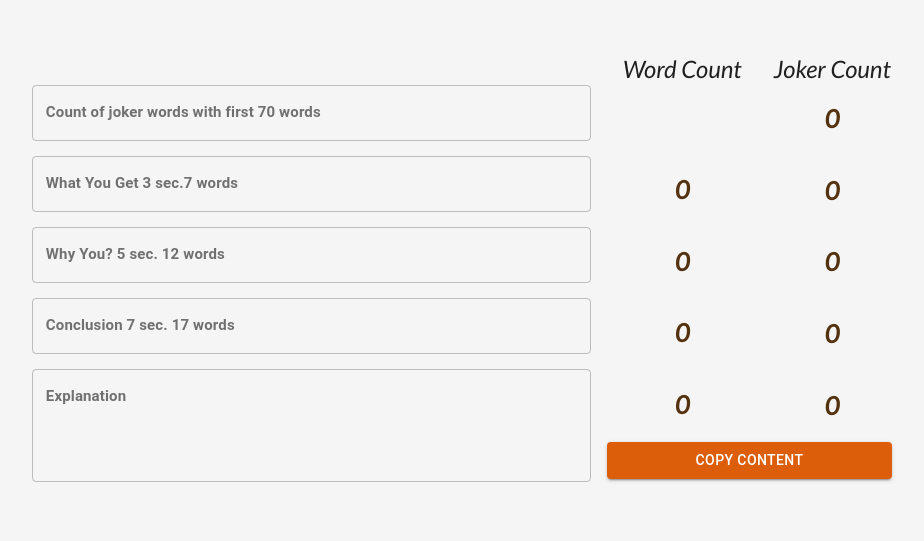
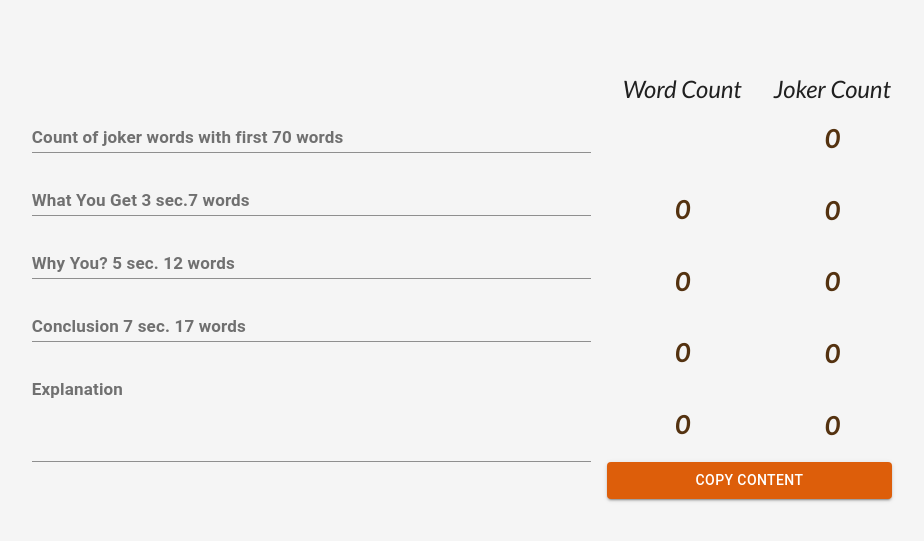
Before and after one commit to Shakib448/wordcount-avivson, a React (Create React App) app: page / in a window 1280 px wide. Shown: the part 109-650 px from the top of the page, without its empty margins (137-1061 px from the left). Built offline with nearby package versions, Linux system fonts and the light colour scheme.

Commit message:
WIP on function

```diff
--- a/src/components/Form/Form.js
+++ b/src/components/Form/Form.js
@@ -2,12 +2,14 @@ import {
   Container,
   Grid,
   FormGroup,
-  TextField,
+  // TextField,
   Typography,
   Button,
   List,
   ListItem,
   FormControl,
+  Input,
+  InputLabel,
 } from "@material-ui/core";
 import { makeStyles } from "@material-ui/core/styles";
 import clsx from "clsx";
@@ -95,9 +97,8 @@ const Form = () => {
   const matchWords = matchGet.concat(matchWhy).concat(matchConclusion);
   let unique = [...new Set(matchWords)];
 
-  console.log(unique);
-
-  const { register, handleSubmit } = useForm();
+  // const { register, handleSubmit } = useForm();
+  const { handleSubmit } = useForm();
   const onSubmit = (data) => {
     setCopyData([data.get, data.why, data.conclusion, data.explanation]);
   };
@@ -297,7 +298,52 @@ const Form = () => {
             <Grid item md={6} sm={12} lg={6} xs={12}>
               <FormGroup>
                 <FormControl>
-                  <TextField
+                  <InputLabel>
+                    Count of joker words with first 70 words
+                  </InputLabel>
+
+                  <Input
+                    className={classes.formControl}
+                    value={unique.join(" ,")}
+                  />
+                </FormControl>
+                <FormControl>
+                  <InputLabel>What You Get 3 sec.7 words</InputLabel>
+
+                  <Input
+                    className={classes.formControl}
+                    onChange={(e) => wordCount(e.target.value, "get")}
+                  />
+                </FormControl>
+                <FormControl>
+                  <InputLabel>Why You? 5 sec. 12 words</InputLabel>
+
+                  <Input
+                    className={classes.formControl}
+                    onChange={(e) => wordCount(e.target.value, "why")}
+                  />
+                </FormControl>
+                <FormControl>
+                  <InputLabel>Conclusion 7 sec. 17 words</InputLabel>
+
+                  <Input
+                    className={classes.formControl}
+                    onChange={(e) => wordCount(e.target.value, "conclusion")}
+                  />
+                </FormControl>
+                <FormControl>
+                  <InputLabel>Explanation</InputLabel>
+
+                  <Input
+                    className={classes.formControl}
+                    multiline
+                    rows={4}
+                    rowsMax={8}
+                    onChange={(e) => wordCount(e.target.value, "explanation")}
+                  />
+                </FormControl>
+
+                {/* <TextField
                   id="outlined-basic"
                   label="Count of joker words with first 70 words"
                   variant="outlined"
@@ -306,9 +352,9 @@ const Form = () => {
                   value={unique.join(" ,")}
                   // name="joker"
                   // onChange={(e) => wordCount(e.target.value, "joker")}
-                  />
+                /> */}
 
-                  <TextField
+                {/* <TextField
                   id="outlined-basic"
                   label="What You Get 3 sec.7 words"
                   variant="outlined"
@@ -316,8 +362,8 @@ const Form = () => {
                   name="get"
                   inputRef={register}
                   onChange={(e) => wordCount(e.target.value, "get")}
-                  />
-                  <TextField
+                /> */}
+                {/* <TextField
                   id="outlined-basic"
                   label="Why You? 5 sec. 12 words"
                   variant="outlined"
@@ -325,8 +371,8 @@ const Form = () => {
                   inputRef={register}
                   className={classes.formControl}
                   onChange={(e) => wordCount(e.target.value, "why")}
-                  />
-                  <TextField
+                /> */}
+                {/* <TextField
                   id="outlined-basic"
                   label="Conclusion 7 sec. 17 words"
                   variant="outlined"
@@ -334,8 +380,8 @@ const Form = () => {
                   inputRef={register}
                   className={classes.formControl}
                   onChange={(e) => wordCount(e.target.value, "conclusion")}
-                  />
-                  <TextField
+                /> */}
+                {/* <TextField
                   id="outlined-basic"
                   label="Explanation"
                   multiline
@@ -346,8 +392,7 @@ const Form = () => {
                   inputRef={register}
                   className={classes.formControl}
                   onChange={(e) => wordCount(e.target.value, "explanation")}
-                  />
-                </FormControl>
+                /> */}
               </FormGroup>
             </Grid>
             <Grid
--- a/src/components/Theme/GlobalStyles.js
+++ b/src/components/Theme/GlobalStyles.js
@@ -99,6 +99,13 @@ const styles = (theme) => ({
     ".MuiInput-input": {
       paddingLeft: "10px !important",
     },
+    ".MuiInputLabel-animated": {
+      fontSize: "17px",
+      fontWeight: "bold",
+      [theme.breakpoints.down("sm")]: {
+        fontSize: "12px",
+      },
+    },
     ".MuiInputLabel-outlined": {
       fontSize: "15px",
       fontWeight: "bold",
```
Lines whose indentation alone changed are shown as unchanged.
